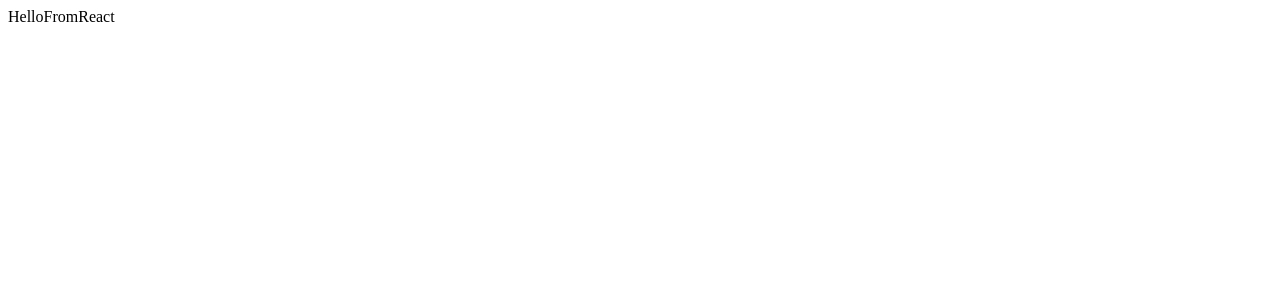
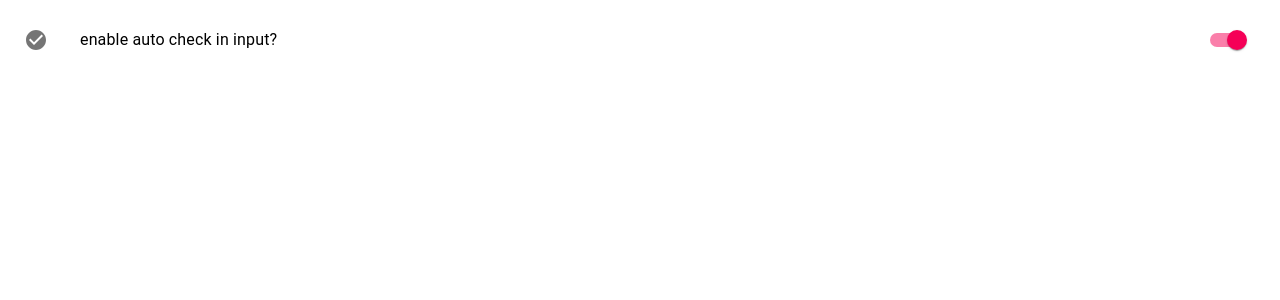
Before and after one commit to prrknh/dayoftheweek-checker-chrome-extension, a React app: page / in a window 1280 px wide. Shown: the top 300 px of the page. Built offline with nearby package versions, Linux system fonts and the light colour scheme; the HTML template or start-up script is replaced by a standard one.

Commit message:
add set enable auto check switcher

```diff
--- a/package.json
+++ b/package.json
@@ -5,6 +5,8 @@
   "author": "prrknh <prrknh@gmail.com>",
   "license": "MIT",
   "dependencies": {
+    "@material-ui/core": "^4.11.3",
+    "@material-ui/icons": "^4.11.2",
     "date-fns": "^2.19.0",
     "react": "^17.0.2",
     "react-dom": "^17.0.2",
--- a/src/popup/app.tsx
+++ b/src/popup/app.tsx
@@ -1,8 +1,16 @@
 import React from "react";
 import ReactDOM from "react-dom";
+import { List } from "@material-ui/core";
+import { EnableButton } from "./components/enableButton";
 
 const App = () => {
-  return <div>HelloFromReact</div>;
+  return (
+    <div>
+      <List>
+        <EnableButton />
+      </List>
+    </div>
+  );
 };
 
 ReactDOM.render(<App />, document.getElementById("root"));
--- /dev/null
+++ b/src/popup/components/enableButton.tsx
@@ -0,0 +1,29 @@
+import React, { useState } from "react";
+import {
+  ListItem,
+  ListItemIcon,
+  ListItemSecondaryAction,
+  ListItemText,
+  Switch,
+} from "@material-ui/core";
+import CheckCircleIcon from "@material-ui/icons/CheckCircle";
+
+export const EnableButton = () => {
+  const [enabled, setEnabled] = useState(true);
+
+  function onChange() {
+    setEnabled((prev) => !prev);
+  }
+
+  return (
+    <ListItem>
+      <ListItemIcon>
+        <CheckCircleIcon />
+      </ListItemIcon>
+      <ListItemText primary="enable auto check in input?" />
+      <ListItemSecondaryAction>
+        <Switch checked={enabled} onChange={onChange} />
+      </ListItemSecondaryAction>
+    </ListItem>
+  );
+};
```
Also changed, not shown: 1 other file (tests, documents, lock files or other folders).
